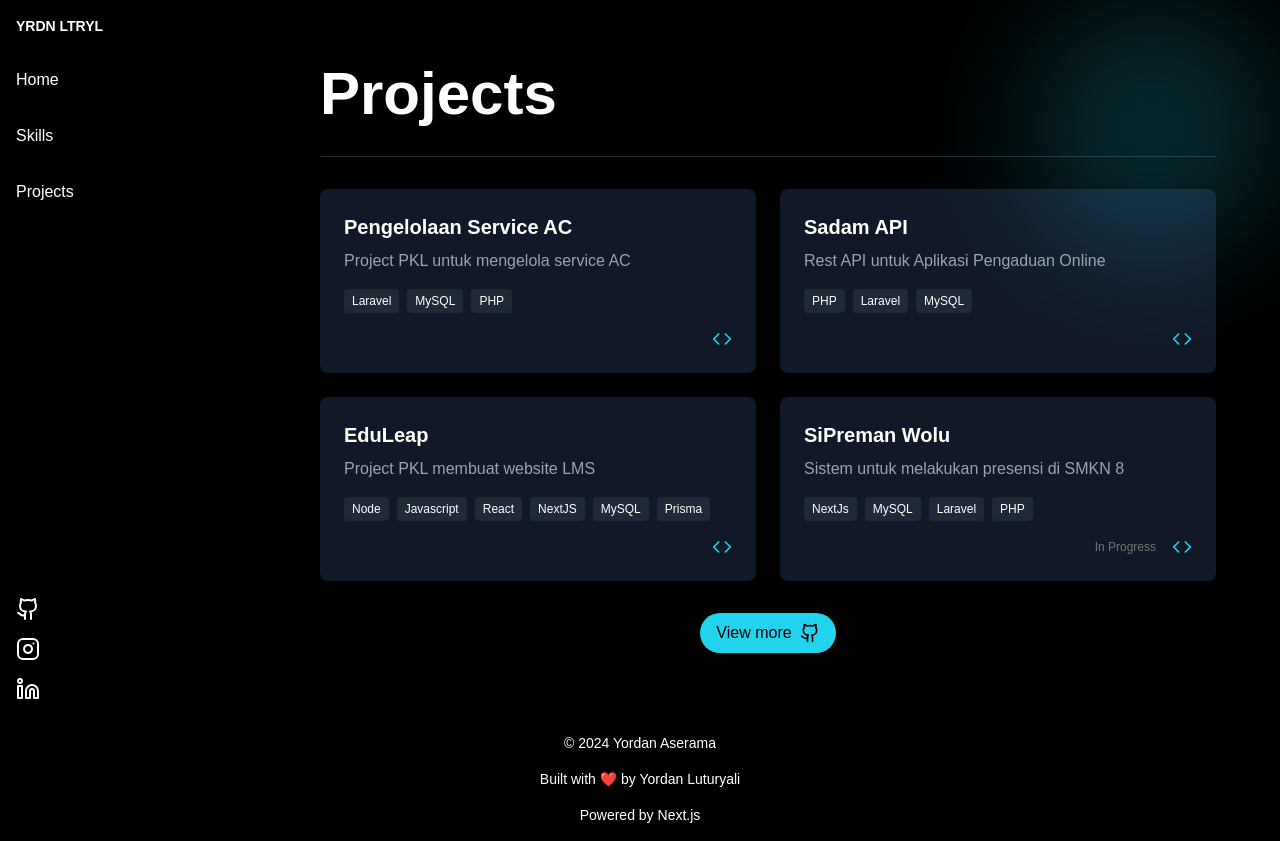
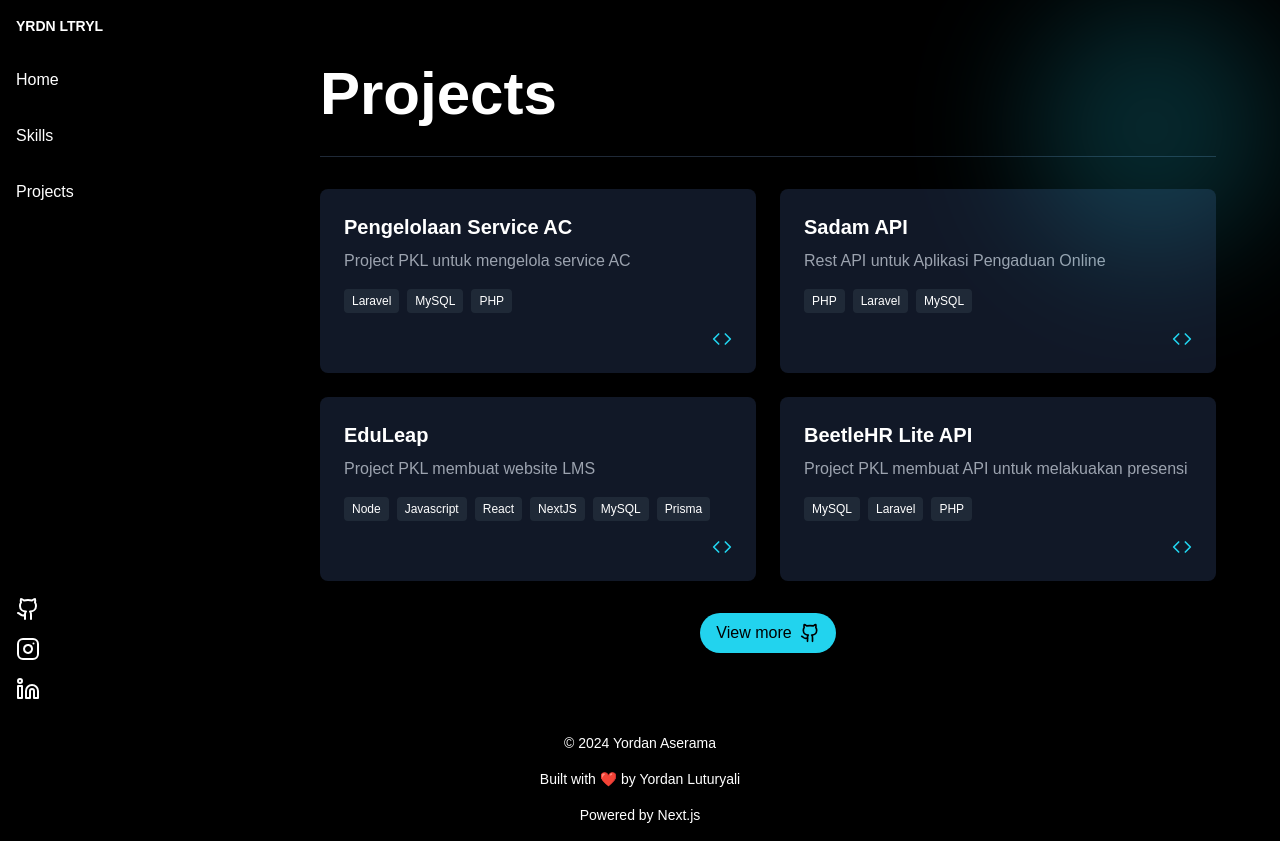
Before and after one commit to yordanluturyalii/personal-portfolio, a Next.js app: page /projects in a window 1280 px wide. Built offline with nearby package versions, Linux system fonts and the light colour scheme.

Commit message:
feat: change project

```diff
--- a/app/projects/page.tsx
+++ b/app/projects/page.tsx
@@ -25,11 +25,10 @@ const projects = [
     codeLink: 'https://github.com/yordanluturyalii/lms-learn-nextjs'
   },
   {
-    title: 'SiPreman Wolu',
-    description: 'Sistem untuk melakukan presensi di SMKN 8',
-    technologies: ['NextJs', 'MySQL', 'Laravel', 'PHP'],
-    status: 'In Progress',
-    codeLink: '#'
+    title: 'BeetleHR Lite API',
+    description: 'Project PKL membuat API untuk melakuakan presensi',
+    technologies: ['MySQL', 'Laravel', 'PHP'],
+    codeLink: 'https://gitlab.com/koding-works/beetlehr/beetlehr-lite-backend'
   }
 ]
 
@@ -61,7 +60,6 @@ export default function ProjectPage() {
                 ))}
               </div>
               <div className="flex justify-end space-x-4 items-center">
-                <span className='text-muted-foreground text-xs'>{project.status}</span>
                 <Link href={project.codeLink} className="text-cyan-400">
                   <Code className="w-5 h-5" />
                 </Link>
```
